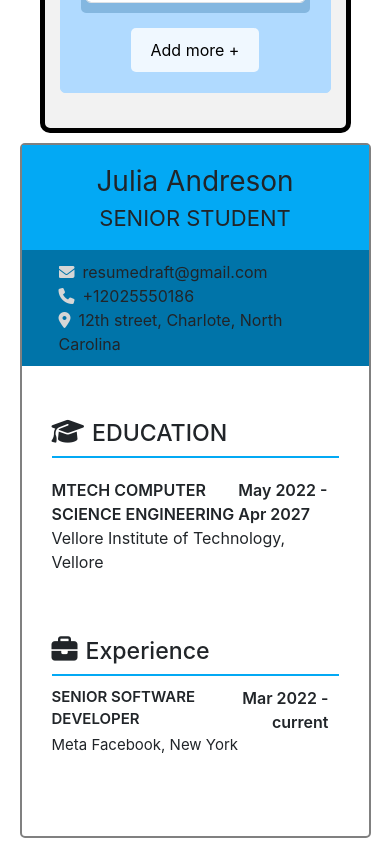
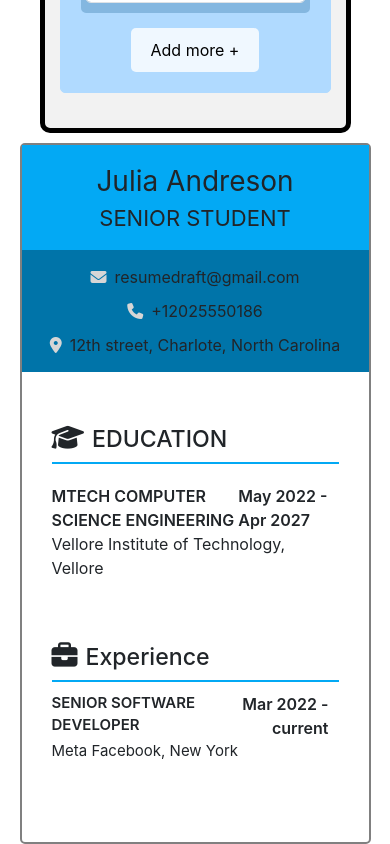
Before and after one commit to avin4930c/ResumeBuilderApp, a React (Vite) app: page / in a window 390 px wide. Shown: the part 1565-2409 px from the top of the page. Built offline with nearby package versions, Linux system fonts and the light colour scheme.

Commit message:
update in CSS

```diff
--- a/src/index.css
+++ b/src/index.css
@@ -313,7 +313,7 @@ label {
   background-color: lightblue;
 }
 
-@media (max-width: 600px) {
+@media (max-width: 700px) {
   #root {
     height: 100%;
     grid-template-columns: 100%;
@@ -325,13 +325,11 @@ label {
   }
 
   #main2 {
-    display: flex;
     flex-direction: column;
-    justify-content: center;
     align-items: center;
   }
 
   .icon-details {
-    width: 70vw;
+    padding: 5px 0px;
   }
 }
```
